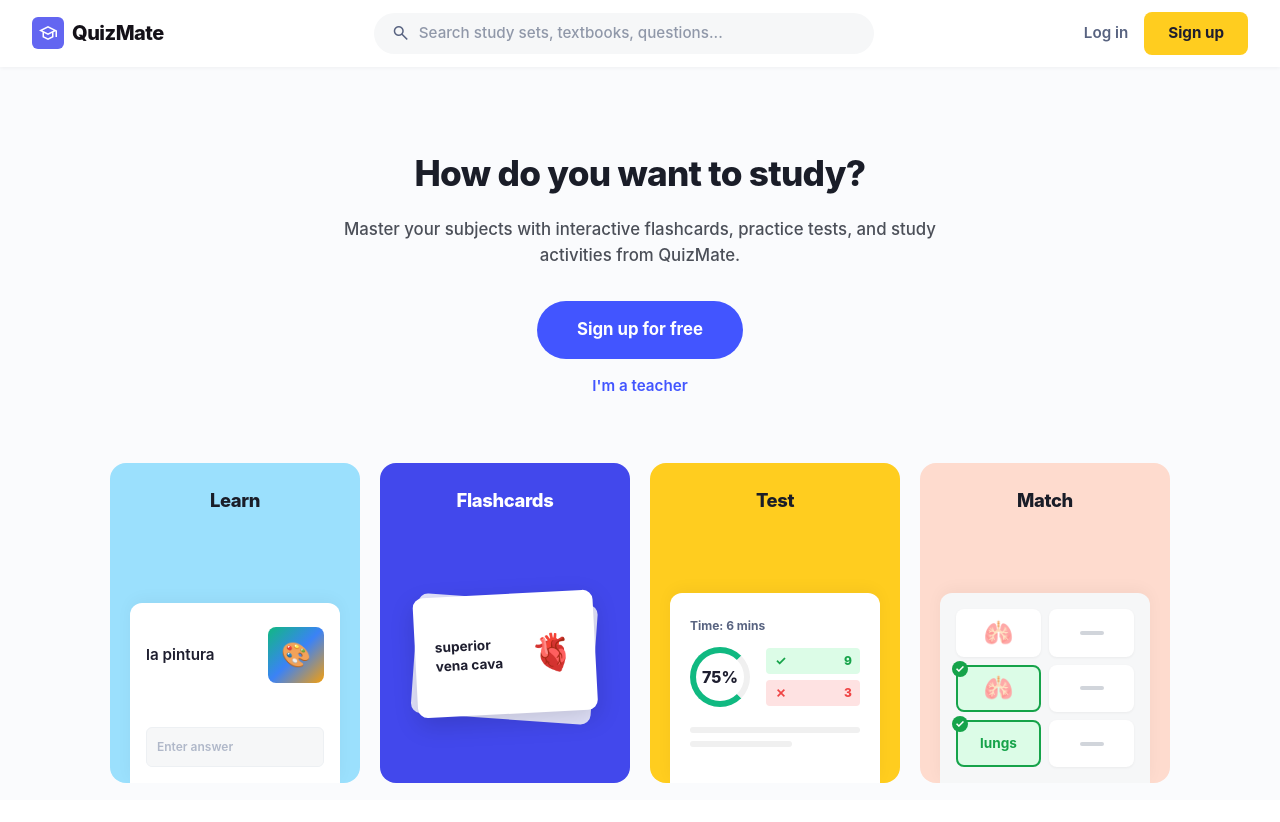
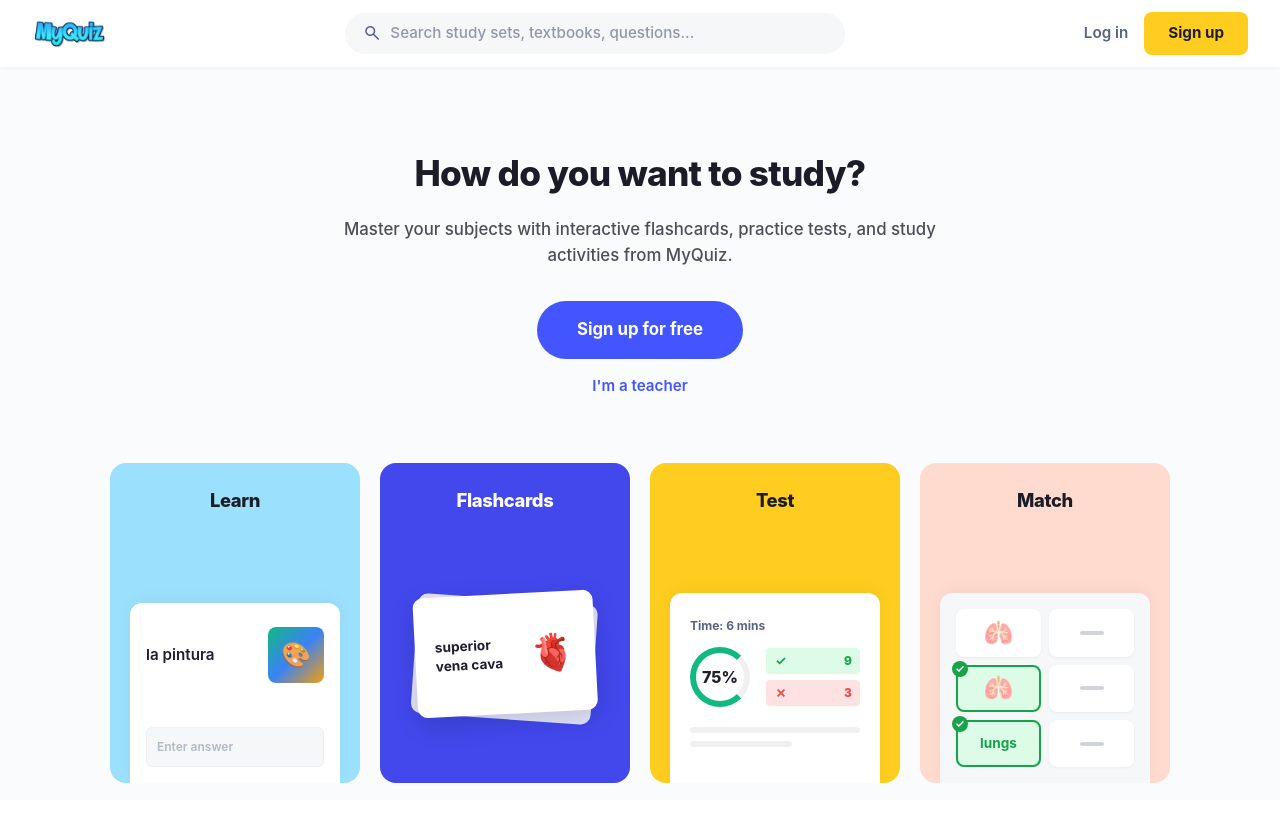
Before and after one commit to nvtai24/myquiz, an Angular app in the folder frontend/: page / in a window 1280 px wide. Shown: the top 822 px of the page. Built offline with nearby package versions, Linux system fonts and the light colour scheme.

Commit message:
feat: add logo and favicon

```diff
--- a/frontend/src/app/layouts/admin-layout.html
+++ b/frontend/src/app/layouts/admin-layout.html
@@ -3,13 +3,8 @@
   <aside class="w-60 min-w-[240px] bg-[#0f0a1e] flex flex-col shadow-2xl transition-all duration-300">
     <!-- Logo -->
     <div class="flex items-center gap-3 px-5 py-5 border-b border-white/5">
-      <div class="w-9 h-9 rounded-xl bg-indigo-500 flex items-center justify-center shadow-lg">
-        <span class="material-symbols-outlined text-white text-[20px]">shield</span>
-      </div>
-      <div>
-        <p class="text-white font-black text-[15px] leading-none">QuizMate</p>
-        <p class="text-indigo-300 text-[10px] font-semibold tracking-widest uppercase mt-0.5">Admin Panel</p>
-      </div>
+      <img src="images/logo.png" alt="MyQuiz" class="h-9 w-auto drop-shadow-lg">
+      <span class="px-2 py-0.5 rounded-md bg-indigo-500/20 border border-indigo-500/30 text-indigo-300 text-[10px] font-black tracking-widest uppercase shadow-sm mt-0.5">Admin</span>
     </div>
 
     <!-- Nav -->
@@ -59,7 +54,7 @@
     <header class="bg-white border-b border-gray-200 px-8 py-3.5 flex items-center justify-between shrink-0">
       <div>
         <h1 class="text-[15px] font-black text-gray-900 m-0">Admin Panel</h1>
-        <p class="text-[11px] text-gray-400 font-medium m-0">Quản trị hệ thống QuizMate</p>
+        <p class="text-[11px] text-gray-400 font-medium m-0">Quản trị hệ thống MyQuiz</p>
       </div>
       <div class="flex items-center gap-3">
         <span class="inline-flex items-center gap-1.5 px-3 py-1 bg-green-50 border border-green-200 text-green-700 text-[11px] font-bold rounded-full">
--- a/frontend/src/app/layouts/main-layout.css
+++ b/frontend/src/app/layouts/main-layout.css
@@ -37,19 +37,19 @@
   margin-bottom: 20px;
 }
 
-.sidebar-brand-text {
-  font-size: 1.25rem;
-  font-weight: 700;
-  letter-spacing: -0.02em;
-  color: #fff;
-  white-space: nowrap;
-  overflow: hidden;
-  transition: opacity 0.2s;
+.sidebar-logo-img {
+  height: 40px;
+  width: auto;
+  object-fit: contain;
+  transition: opacity 0.2s ease, width 0.2s ease, transform 0.2s ease;
+  transform-origin: left center;
 }
 
-.sidebar-collapsed .sidebar-brand-text {
+.sidebar-collapsed .sidebar-logo-img {
   opacity: 0;
   width: 0;
+  transform: scale(0.8);
+  pointer-events: none;
 }
 
 .sidebar-toggle {
--- a/frontend/src/app/layouts/main-layout.html
+++ b/frontend/src/app/layouts/main-layout.html
@@ -5,8 +5,7 @@
       <button class="sidebar-toggle" (click)="toggleSidebar()">
         <span class="material-symbols-outlined">menu</span>
       </button>
-      <span class="material-symbols-outlined text-[20px]">school</span>
-      <span class="sidebar-brand-text">QuizMate</span>
+      <img src="images/logo.png" alt="MyQuiz" class="sidebar-logo-img">
     </div>
 
     <nav class="sidebar-nav">
--- a/frontend/src/app/pages/admin/dashboard/admin-dashboard.html
+++ b/frontend/src/app/pages/admin/dashboard/admin-dashboard.html
@@ -2,7 +2,7 @@
   <!-- Header -->
   <div class="mb-8">
     <h1 class="text-2xl font-black text-gray-900 m-0">Dashboard</h1>
-    <p class="text-gray-400 text-[13px] font-medium mt-1">Tổng quan hệ thống QuizMate</p>
+    <p class="text-gray-400 text-[13px] font-medium mt-1">Tổng quan hệ thống MyQuiz</p>
   </div>
 
   <!-- Stat Cards -->
--- a/frontend/src/app/pages/forgot-password/forgot-password.html
+++ b/frontend/src/app/pages/forgot-password/forgot-password.html
@@ -4,10 +4,7 @@
   <!-- Header -->
   <div class="p-6 md:p-8 flex justify-between items-center">
     <div class="flex items-center gap-2">
-      <div class="w-8 h-8 rounded bg-primary flex items-center justify-center text-white">
-        <span class="material-symbols-outlined text-[20px]">school</span>
-      </div>
-      <span class="text-xl font-bold tracking-tight text-[#141118]">QuizMate</span>
+      <img src="images/logo.png" alt="MyQuiz" style="height: 28px; width: auto;">
     </div>
     <a class="text-sm font-medium text-[#726388] hover:text-primary transition-colors cursor-pointer" routerLink="/login">
       Sign In
@@ -105,7 +102,7 @@
 
   <!-- Footer -->
   <div class="p-6 text-center text-xs text-[#726388]">
-    © 2026 QuizMate - All rights reserved.
+    © 2026 MyQuiz - All rights reserved.
   </div>
 </div>
 
--- a/frontend/src/app/pages/landing/landing.html
+++ b/frontend/src/app/pages/landing/landing.html
@@ -2,10 +2,7 @@
   <header class="landing-header">
     <div class="header-left">
       <div class="logo">
-        <div class="logo-icon">
-          <span class="material-symbols-outlined">school</span>
-        </div>
-        <span class="logo-text">QuizMate</span>
+        <img src="images/logo.png" alt="MyQuiz" style="height: 32px; width: auto;">
       </div>
     </div>
     <div class="search-wrap">
@@ -22,7 +19,7 @@
 
   <section class="study-modes-section">
     <h1 class="section-title">How do you want to study?</h1>
-    <p class="section-subtitle">Master your subjects with interactive flashcards, practice tests, and study activities from QuizMate.</p>
+    <p class="section-subtitle">Master your subjects with interactive flashcards, practice tests, and study activities from MyQuiz.</p>
 
     <a routerLink="/register" class="main-action-btn">Sign up for free</a>
     <a routerLink="/register" class="teacher-link">I'm a teacher</a>
--- a/frontend/src/app/pages/login/login.html
+++ b/frontend/src/app/pages/login/login.html
@@ -3,10 +3,7 @@
   <!-- Header -->
   <div class="p-6 md:p-8 flex justify-between items-center">
     <div class="flex items-center gap-2">
-      <div class="w-8 h-8 rounded bg-primary flex items-center justify-center text-white">
-        <span class="material-symbols-outlined text-[20px]">school</span>
-      </div>
-      <span class="text-xl font-bold tracking-tight text-[#141118]">QuizMate</span>
+      <img src="images/logo.png" alt="MyQuiz" style="height: 28px; width: auto;">
     </div>
     <a class="text-sm font-medium text-[#726388] hover:text-primary transition-colors cursor-pointer" routerLink="/register">
       Sign Up
--- a/frontend/src/app/pages/register/register.html
+++ b/frontend/src/app/pages/register/register.html
@@ -3,10 +3,7 @@
   <!-- Header -->
   <div class="p-6 md:p-8 flex justify-between items-center">
     <div class="flex items-center gap-2">
-      <div class="w-8 h-8 rounded bg-primary flex items-center justify-center text-white">
-        <span class="material-symbols-outlined text-[20px]">school</span>
-      </div>
-      <span class="text-xl font-bold tracking-tight text-[#141118]">QuizMate</span>
+      <img src="images/logo.png" alt="MyQuiz" style="height: 28px; width: auto;">
     </div>
     <a class="text-sm font-medium text-[#726388] hover:text-primary transition-colors cursor-pointer" routerLink="/login">
       Sign In
--- a/frontend/src/app/pages/reset-password/reset-password.html
+++ b/frontend/src/app/pages/reset-password/reset-password.html
@@ -4,10 +4,7 @@
   <!-- Header -->
   <div class="p-6 md:p-8 flex justify-between items-center">
     <div class="flex items-center gap-2">
-      <div class="w-8 h-8 rounded bg-primary flex items-center justify-center text-white">
-        <span class="material-symbols-outlined text-[20px]">school</span>
-      </div>
-      <span class="text-xl font-bold tracking-tight text-[#141118]">QuizMate</span>
+      <img src="images/logo.png" alt="MyQuiz" style="height: 28px; width: auto;">
     </div>
     <a class="text-sm font-medium text-[#726388] hover:text-primary transition-colors cursor-pointer" routerLink="/login">
       Sign In
@@ -157,7 +154,7 @@
 
   <!-- Footer -->
   <div class="p-6 text-center text-xs text-[#726388]">
-    © 2026 QuizMate &bull;
+    © 2026 MyQuiz &bull;
     <a href="#" class="hover:text-primary transition-colors">Privacy</a> &bull;
     <a href="#" class="hover:text-primary transition-colors">Terms</a>
   </div>
--- a/frontend/src/app/pages/verify-email/verify-email.html
+++ b/frontend/src/app/pages/verify-email/verify-email.html
@@ -92,10 +92,7 @@
     <div class="card">
       <!-- Logo -->
       <div class="logo-wrap">
-        <div class="logo-icon">
-          <span class="material-symbols-outlined">school</span>
-        </div>
-        <span class="logo-text">QuizMate</span>
+        <img src="images/logo.png" alt="MyQuiz" style="height: 28px; width: auto;">
       </div>
 
       <div class="icon-wrap email-icon-wrap">
@@ -127,7 +124,7 @@
 
     <!-- Footer -->
     <div class="footer">
-      <span>© 2026 QuizMate</span>
+      <span>© 2026 MyQuiz</span>
     </div>
   }
 
--- a/frontend/src/index.html
+++ b/frontend/src/index.html
@@ -2,10 +2,10 @@
 <html lang="en">
 <head>
   <meta charset="utf-8">
-  <title>MyquizGeneratorFe</title>
+  <title>MyQuiz</title>
   <base href="/">
   <meta name="viewport" content="width=device-width, initial-scale=1">
-  <link rel="icon" type="image/x-icon" href="favicon.ico">
+  <link rel="icon" type="image/png" href="images/favicon.png">
 </head>
 <body>
   <app-root></app-root>
```
Also changed, not shown: frontend/.claude/settings.local.json (added), frontend/public/images/favicon.png (added), frontend/public/images/logo.png (added).
